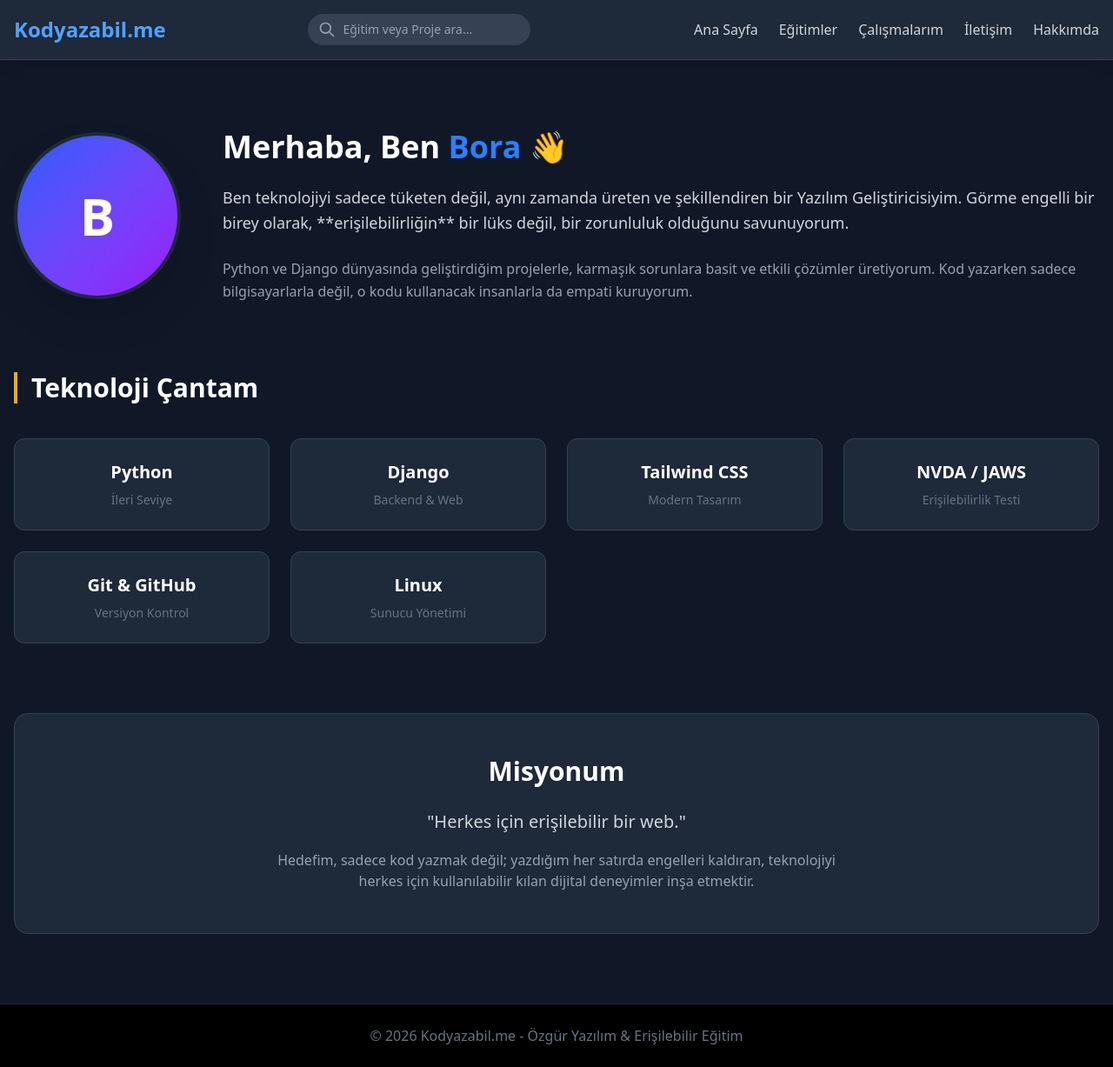
After one commit to borfirbora/kodyazabil.me, a Django app: page /hakkimda/ in a window 1280 px wide. The commit adds this page. Shown: the whole page at 87% size. Run offline with Django 5.2, Linux system fonts and the light colour scheme; some libraries are stand-ins or nearby versions.

Commit message:
Gereken güncellemeler yapıldı

```diff
--- a/core/templates/core/base.html
+++ b/core/templates/core/base.html
@@ -22,12 +22,27 @@
                 Kodyazabil.me
             </a>
 
+<form action="{% url 'arama' %}" method="get" class="hidden md:flex items-center mr-6">
+    <div class="relative">
+        <span class="absolute inset-y-0 left-0 pl-3 flex items-center pointer-events-none text-gray-400">
+            <svg class="h-5 w-5" fill="none" viewBox="0 0 24 24" stroke="currentColor">
+                <path stroke-linecap="round" stroke-linejoin="round" stroke-width="2" d="M21 21l-6-6m2-5a7 7 0 11-14 0 7 7 0 0114 0z"/>
+            </svg>
+        </span>
+
+        <input type="text" name="q" placeholder="Eğitim veya Proje ara..."
+               class="bg-gray-700 text-white border-none rounded-full py-2 pl-10 pr-4 focus:ring-2 focus:ring-blue-500 w-64 text-sm transition placeholder-gray-400"
+               aria-label="Site içi arama">
+    </div>
+</form>
+
             <nav aria-label="Ana Menü">
                 <ul class="flex space-x-6">
                     <li><a href="/" class="hover:text-blue-400 text-gray-300 transition">Ana Sayfa</a></li>
                     <li><a href="{% url 'egitimler:liste' %}" class="hover:text-blue-400 text-gray-300 transition">Eğitimler</a></li>
                     <li><a href="{% url 'calismalar:liste' %}" class="hover:text-blue-400 text-gray-300 transition">Çalışmalarım</a></li>
                     <li><a href="{% url 'iletisim:sayfa' %}" class="hover:text-blue-400 text-gray-300 transition">İletişim</a></li>
+                    <li><a href="{% url 'hakkimda' %}" class="hover:text-blue-400 text-gray-300 transition">Hakkımda</a></li>
                 </ul>
             </nav>
         </div>
--- /dev/null
+++ b/core/templates/core/hakkimda.html
@@ -0,0 +1,77 @@
+{% extends 'core/base.html' %}
+
+{% block title %}Hakkımda{% endblock %}
+
+{% block content %}
+    <div class="py-12">
+
+        <div class="flex flex-col md:flex-row items-center gap-12 mb-20">
+            <div class="w-48 h-48 bg-gradient-to-br from-blue-600 to-purple-600 rounded-full flex items-center justify-center shadow-2xl shrink-0 border-4 border-gray-800">
+                <span class="text-6xl font-bold text-white">B</span>
+            </div>
+
+            <div class="text-center md:text-left">
+                <h1 class="text-4xl font-bold text-white mb-6">
+                    Merhaba, Ben <span class="text-blue-500">Bora</span> 👋
+                </h1>
+                <p class="text-gray-300 text-lg leading-relaxed mb-6">
+                    Ben teknolojiyi sadece tüketen değil, aynı zamanda üreten ve şekillendiren bir Yazılım Geliştiricisiyim.
+                    Görme engelli bir birey olarak, **erişilebilirliğin** bir lüks değil, bir zorunluluk olduğunu savunuyorum.
+                </p>
+                <p class="text-gray-400 leading-relaxed">
+                    Python ve Django dünyasında geliştirdiğim projelerle, karmaşık sorunlara basit ve etkili çözümler üretiyorum.
+                    Kod yazarken sadece bilgisayarlarla değil, o kodu kullanacak insanlarla da empati kuruyorum.
+                </p>
+            </div>
+        </div>
+
+        <div class="mb-20">
+            <h2 class="text-3xl font-bold text-white mb-10 border-l-4 border-yellow-500 pl-4">
+                Teknoloji Çantam
+            </h2>
+
+            <div class="grid grid-cols-2 md:grid-cols-4 gap-6">
+                <div class="bg-gray-800 p-6 rounded-xl border border-gray-700 hover:border-blue-500 transition hover:-translate-y-1 text-center group">
+                    <h3 class="text-xl font-bold text-white group-hover:text-blue-400">Python</h3>
+                    <p class="text-sm text-gray-500 mt-2">İleri Seviye</p>
+                </div>
+
+                <div class="bg-gray-800 p-6 rounded-xl border border-gray-700 hover:border-green-500 transition hover:-translate-y-1 text-center group">
+                    <h3 class="text-xl font-bold text-white group-hover:text-green-400">Django</h3>
+                    <p class="text-sm text-gray-500 mt-2">Backend & Web</p>
+                </div>
+
+                <div class="bg-gray-800 p-6 rounded-xl border border-gray-700 hover:border-cyan-500 transition hover:-translate-y-1 text-center group">
+                    <h3 class="text-xl font-bold text-white group-hover:text-cyan-400">Tailwind CSS</h3>
+                    <p class="text-sm text-gray-500 mt-2">Modern Tasarım</p>
+                </div>
+
+                <div class="bg-gray-800 p-6 rounded-xl border border-gray-700 hover:border-orange-500 transition hover:-translate-y-1 text-center group">
+                    <h3 class="text-xl font-bold text-white group-hover:text-orange-400">NVDA / JAWS</h3>
+                    <p class="text-sm text-gray-500 mt-2">Erişilebilirlik Testi</p>
+                </div>
+
+                <div class="bg-gray-800 p-6 rounded-xl border border-gray-700 hover:border-purple-500 transition hover:-translate-y-1 text-center group">
+                    <h3 class="text-xl font-bold text-white group-hover:text-purple-400">Git & GitHub</h3>
+                    <p class="text-sm text-gray-500 mt-2">Versiyon Kontrol</p>
+                </div>
+
+                <div class="bg-gray-800 p-6 rounded-xl border border-gray-700 hover:border-red-500 transition hover:-translate-y-1 text-center group">
+                    <h3 class="text-xl font-bold text-white group-hover:text-red-400">Linux</h3>
+                    <p class="text-sm text-gray-500 mt-2">Sunucu Yönetimi</p>
+                </div>
+            </div>
+        </div>
+
+        <div class="bg-gray-800 rounded-2xl p-8 md:p-12 text-center border border-gray-700">
+            <h2 class="text-3xl font-bold text-white mb-6">Misyonum</h2>
+            <p class="text-xl text-gray-300 max-w-3xl mx-auto leading-relaxed">
+                "Herkes için erişilebilir bir web."
+            </p>
+            <p class="text-gray-400 mt-4 max-w-2xl mx-auto">
+                Hedefim, sadece kod yazmak değil; yazdığım her satırda engelleri kaldıran, teknolojiyi herkes için kullanılabilir kılan dijital deneyimler inşa etmektir.
+            </p>
+        </div>
+
+    </div>
+{% endblock %}
--- a/core/urls.py
+++ b/core/urls.py
@@ -4,4 +4,6 @@ from . import views
 urlpatterns = [
     # Tırnakların arası boş, yani 'ana sayfa'
     path('', views.anasayfa, name='anasayfa'),
+    path('ara/', views.arama, name='arama'),
+    path('hakkimda/', views.hakkimda, name='hakkimda'),
 ]
--- a/core/views.py
+++ b/core/views.py
@@ -1,4 +1,5 @@
 from django.shortcuts import render
+from django.db.models import Q
 from egitimler.models import Egitim
 from calismalar.models import Proje # Proje modelini de çağırdık
 
@@ -15,3 +16,34 @@ def anasayfa(request):
     }
 
     return render(request, 'core/anasayfa.html', context)
+
+def arama(request):
+    query = request.GET.get('q') # URL'den 'q' parametresini al (?q=python)
+    egitim_sonuclari = []
+    proje_sonuclari = []
+
+    if query:
+        # EĞİTİMLERDE ARA: Başlıkta VEYA Açıklamada geçenleri bul
+        # icontains: Büyük/küçük harf duyarsız arama
+        egitim_sonuclari = Egitim.objects.filter(
+            Q(baslik__icontains=query) | Q(aciklama__icontains=query),
+            aktif=True
+        )
+
+        # PROJELERDE ARA: Başlıkta, Açıklamada VEYA Teknolojilerde geçenleri bul
+        proje_sonuclari = Proje.objects.filter(
+            Q(baslik__icontains=query) |
+            Q(aciklama__icontains=query) |
+            Q(teknolojiler__icontains=query)
+        )
+
+    context = {
+        'query': query,
+        'egitim_sonuclari': egitim_sonuclari,
+        'proje_sonuclari': proje_sonuclari,
+    }
+
+    return render(request, 'core/arama_sonuclari.html', context)
+
+def hakkimda(request):
+    return render(request, 'core/hakkimda.html')
--- a/theme/static/css/dist/styles.css
+++ b/theme/static/css/dist/styles.css
@@ -8,18 +8,27 @@
     --font-serif: ui-serif, Georgia, Cambria, "Times New Roman", Times, serif;
     --font-mono: ui-monospace, SFMono-Regular, Menlo, Monaco, Consolas, "Liberation Mono",
       "Courier New", monospace;
+    --color-red-400: oklch(70.4% 0.191 22.216);
+    --color-red-500: oklch(63.7% 0.237 25.331);
+    --color-orange-400: oklch(75% 0.183 55.934);
+    --color-orange-500: oklch(70.5% 0.213 47.604);
     --color-yellow-500: oklch(79.5% 0.184 86.047);
+    --color-yellow-600: oklch(68.1% 0.162 75.834);
     --color-green-300: oklch(87.1% 0.15 154.449);
     --color-green-400: oklch(79.2% 0.209 151.711);
     --color-green-500: oklch(72.3% 0.219 149.579);
-    --color-blue-100: oklch(93.2% 0.032 255.585);
+    --color-green-900: oklch(39.3% 0.095 152.535);
+    --color-cyan-400: oklch(78.9% 0.154 211.53);
+    --color-cyan-500: oklch(71.5% 0.143 215.221);
     --color-blue-300: oklch(80.9% 0.105 251.813);
     --color-blue-400: oklch(70.7% 0.165 254.624);
     --color-blue-500: oklch(62.3% 0.214 259.815);
     --color-blue-600: oklch(54.6% 0.245 262.881);
     --color-blue-700: oklch(48.8% 0.243 264.376);
-    --color-blue-800: oklch(42.4% 0.199 265.638);
     --color-blue-900: oklch(37.9% 0.146 265.522);
+    --color-purple-400: oklch(71.4% 0.203 305.504);
+    --color-purple-500: oklch(62.7% 0.265 303.9);
+    --color-purple-600: oklch(55.8% 0.288 302.321);
     --color-gray-50: oklch(98.5% 0.002 247.839);
     --color-gray-200: oklch(92.8% 0.006 264.531);
     --color-gray-300: oklch(87.2% 0.01 258.338);
@@ -33,6 +42,7 @@
     --color-white: #fff;
     --spacing: 0.25rem;
     --container-2xl: 42rem;
+    --container-3xl: 48rem;
     --text-xs: 0.75rem;
     --text-xs--line-height: calc(1 / 0.75);
     --text-sm: 0.875rem;
@@ -49,6 +59,8 @@
     --text-4xl--line-height: calc(2.5 / 2.25);
     --text-5xl: 3rem;
     --text-5xl--line-height: 1;
+    --text-6xl: 3.75rem;
+    --text-6xl--line-height: 1;
     --font-weight-medium: 500;
     --font-weight-semibold: 600;
     --font-weight-bold: 700;
@@ -60,6 +72,7 @@
     --leading-relaxed: 1.625;
     --radius-lg: 0.5rem;
     --radius-xl: 0.75rem;
+    --radius-2xl: 1rem;
     --default-transition-duration: 150ms;
     --default-transition-timing-function: cubic-bezier(0.4, 0, 0.2, 1);
     --default-font-family: var(--font-sans);
@@ -217,6 +230,9 @@
   }
 }
 @layer utilities {
+  .pointer-events-none {
+    pointer-events: none;
+  }
   .sr-only {
     position: absolute;
     width: 1px;
@@ -228,11 +244,20 @@
     white-space: nowrap;
     border-width: 0;
   }
+  .absolute {
+    position: absolute;
+  }
   .relative {
     position: relative;
   }
   .static {
     position: static;
+  }
+  .inset-y-0 {
+    inset-block: calc(var(--spacing) * 0);
+  }
+  .left-0 {
+    left: calc(var(--spacing) * 0);
   }
   .col-span-2 {
     grid-column: span 2 / span 2;
@@ -271,14 +296,26 @@
   .mx-auto {
     margin-inline: auto;
   }
-  .mt-8 {
-    margin-top: calc(var(--spacing) * 8);
+  .mt-2 {
+    margin-top: calc(var(--spacing) * 2);
+  }
+  .mt-4 {
+    margin-top: calc(var(--spacing) * 4);
   }
   .mt-12 {
     margin-top: calc(var(--spacing) * 12);
   }
   .mt-auto {
     margin-top: auto;
+  }
+  .mr-3 {
+    margin-right: calc(var(--spacing) * 3);
+  }
+  .mr-6 {
+    margin-right: calc(var(--spacing) * 6);
+  }
+  .mb-1 {
+    margin-bottom: calc(var(--spacing) * 1);
   }
   .mb-2 {
     margin-bottom: calc(var(--spacing) * 2);
@@ -297,6 +334,12 @@
   }
   .mb-10 {
     margin-bottom: calc(var(--spacing) * 10);
+  }
+  .mb-12 {
+    margin-bottom: calc(var(--spacing) * 12);
+  }
+  .mb-20 {
+    margin-bottom: calc(var(--spacing) * 20);
   }
   .line-clamp-2 {
     overflow: hidden;
@@ -319,11 +362,23 @@
   .grid {
     display: grid;
   }
+  .hidden {
+    display: none;
+  }
   .inline-block {
     display: inline-block;
   }
   .inline-flex {
     display: inline-flex;
+  }
+  .h-5 {
+    height: calc(var(--spacing) * 5);
+  }
+  .h-20 {
+    height: calc(var(--spacing) * 20);
+  }
+  .h-32 {
+    height: calc(var(--spacing) * 32);
   }
   .h-48 {
     height: calc(var(--spacing) * 48);
@@ -340,20 +395,41 @@
   .min-h-screen {
     min-height: 100vh;
   }
+  .w-5 {
+    width: calc(var(--spacing) * 5);
+  }
+  .w-20 {
+    width: calc(var(--spacing) * 20);
+  }
+  .w-48 {
+    width: calc(var(--spacing) * 48);
+  }
+  .w-64 {
+    width: calc(var(--spacing) * 64);
+  }
   .w-full {
     width: 100%;
   }
   .max-w-2xl {
     max-width: var(--container-2xl);
   }
+  .max-w-3xl {
+    max-width: var(--container-3xl);
+  }
   .max-w-none {
     max-width: none;
+  }
+  .shrink-0 {
+    flex-shrink: 0;
   }
   .flex-grow {
     flex-grow: 1;
   }
   .grid-cols-1 {
     grid-template-columns: repeat(1, minmax(0, 1fr));
+  }
+  .grid-cols-2 {
+    grid-template-columns: repeat(2, minmax(0, 1fr));
   }
   .flex-col {
     flex-direction: column;
@@ -370,8 +446,27 @@
   .justify-center {
     justify-content: center;
   }
+  .gap-4 {
+    gap: calc(var(--spacing) * 4);
+  }
+  .gap-6 {
+    gap: calc(var(--spacing) * 6);
+  }
   .gap-8 {
     gap: calc(var(--spacing) * 8);
+  }
+  .gap-12 {
+    gap: calc(var(--spacing) * 12);
+  }
+  :where(.space-y-6 > :not(:last-child)) {
+    --tw-space-y-reverse: 0;
+    margin-block-start: calc(calc(var(--spacing) * 6) * var(--tw-space-y-reverse));
+    margin-block-end: calc(calc(var(--spacing) * 6) * calc(1 - var(--tw-space-y-reverse)));
+  }
+  :where(.space-y-8 > :not(:last-child)) {
+    --tw-space-y-reverse: 0;
+    margin-block-start: calc(calc(var(--spacing) * 8) * var(--tw-space-y-reverse));
+    margin-block-end: calc(calc(var(--spacing) * 8) * calc(1 - var(--tw-space-y-reverse)));
   }
   :where(.space-x-4 > :not(:last-child)) {
     --tw-space-x-reverse: 0;
@@ -389,6 +484,12 @@
   .rounded {
     border-radius: 0.25rem;
   }
+  .rounded-2xl {
+    border-radius: var(--radius-2xl);
+  }
+  .rounded-full {
+    border-radius: calc(infinity * 1px);
+  }
   .rounded-lg {
     border-radius: var(--radius-lg);
   }
@@ -398,6 +499,10 @@
   .border {
     border-style: var(--tw-border-style);
     border-width: 1px;
+  }
+  .border-4 {
+    border-style: var(--tw-border-style);
+    border-width: 4px;
   }
   .border-t {
     border-top-style: var(--tw-border-style);
@@ -411,11 +516,18 @@
     border-left-style: var(--tw-border-style);
     border-left-width: 4px;
   }
+  .border-none {
+    --tw-border-style: none;
+    border-style: none;
+  }
   .border-blue-500 {
     border-color: var(--color-blue-500);
   }
   .border-gray-500 {
     border-color: var(--color-gray-500);
+  }
+  .border-gray-600 {
+    border-color: var(--color-gray-600);
   }
   .border-gray-700 {
     border-color: var(--color-gray-700);
@@ -425,6 +537,9 @@
   }
   .border-green-500 {
     border-color: var(--color-green-500);
+  }
+  .border-yellow-500 {
+    border-color: var(--color-yellow-500);
   }
   .bg-black {
     background-color: var(--color-black);
@@ -455,11 +575,37 @@
   .bg-gray-900 {
     background-color: var(--color-gray-900);
   }
-  .bg-white {
-    background-color: var(--color-white);
+  .bg-green-900\/50 {
+    background-color: color-mix(in srgb, oklch(39.3% 0.095 152.535) 50%, transparent);
+  }
+  @supports (color: color-mix(in lab, red, red)) {
+    .bg-green-900\/50 {
+      background-color: color-mix(in oklab, var(--color-green-900) 50%, transparent);
+    }
+  }
+  .bg-yellow-500 {
+    background-color: var(--color-yellow-500);
+  }
+  .bg-gradient-to-br {
+    --tw-gradient-position: to bottom right in oklab;
+    background-image: linear-gradient(var(--tw-gradient-stops));
+  }
+  .from-blue-600 {
+    --tw-gradient-from: var(--color-blue-600);
+    --tw-gradient-stops: var(--tw-gradient-via-stops, var(--tw-gradient-position), var(--tw-gradient-from) var(--tw-gradient-from-position), var(--tw-gradient-to) var(--tw-gradient-to-position));
+  }
+  .to-purple-600 {
+    --tw-gradient-to: var(--color-purple-600);
+    --tw-gradient-stops: var(--tw-gradient-via-stops, var(--tw-gradient-position), var(--tw-gradient-from) var(--tw-gradient-from-position), var(--tw-gradient-to) var(--tw-gradient-to-position));
   }
   .object-cover {
     object-fit: cover;
+  }
+  .p-2 {
+    padding: calc(var(--spacing) * 2);
+  }
+  .p-3 {
+    padding: calc(var(--spacing) * 3);
   }
   .p-4 {
     padding: calc(var(--spacing) * 4);
@@ -467,11 +613,11 @@
   .p-6 {
     padding: calc(var(--spacing) * 6);
   }
+  .p-8 {
+    padding: calc(var(--spacing) * 8);
+  }
   .px-4 {
     padding-inline: calc(var(--spacing) * 4);
-  }
-  .px-6 {
-    padding-inline: calc(var(--spacing) * 6);
   }
   .py-2 {
     padding-block: calc(var(--spacing) * 2);
@@ -497,17 +643,26 @@
   .py-16 {
     padding-block: calc(var(--spacing) * 16);
   }
-  .py-20 {
-    padding-block: calc(var(--spacing) * 20);
-  }
   .pt-8 {
     padding-top: calc(var(--spacing) * 8);
+  }
+  .pr-4 {
+    padding-right: calc(var(--spacing) * 4);
+  }
+  .pb-4 {
+    padding-bottom: calc(var(--spacing) * 4);
   }
   .pb-8 {
     padding-bottom: calc(var(--spacing) * 8);
   }
+  .pl-3 {
+    padding-left: calc(var(--spacing) * 3);
+  }
   .pl-4 {
     padding-left: calc(var(--spacing) * 4);
+  }
+  .pl-10 {
+    padding-left: calc(var(--spacing) * 10);
   }
   .text-center {
     text-align: center;
@@ -536,6 +691,10 @@
   .text-5xl {
     font-size: var(--text-5xl);
     line-height: var(--tw-leading, var(--text-5xl--line-height));
+  }
+  .text-6xl {
+    font-size: var(--text-6xl);
+    line-height: var(--tw-leading, var(--text-6xl--line-height));
   }
   .text-lg {
     font-size: var(--text-lg);
@@ -622,23 +772,20 @@
   .text-gray-500 {
     color: var(--color-gray-500);
   }
-  .text-gray-600 {
-    color: var(--color-gray-600);
-  }
-  .text-gray-800 {
-    color: var(--color-gray-800);
-  }
-  .text-gray-900 {
-    color: var(--color-gray-900);
-  }
   .text-green-400 {
     color: var(--color-green-400);
   }
   .text-white {
     color: var(--color-white);
   }
+  .text-yellow-500 {
+    color: var(--color-yellow-500);
+  }
   .uppercase {
     text-transform: uppercase;
+  }
+  .placeholder-gray-400::placeholder {
+    color: var(--color-gray-400);
   }
   .shadow-2xl {
     --tw-shadow: 0 25px 50px -12px var(--tw-shadow-color, rgb(0 0 0 / 0.25));
@@ -646,10 +793,6 @@
   }
   .shadow-lg {
     --tw-shadow: 0 10px 15px -3px var(--tw-shadow-color, rgb(0 0 0 / 0.1)), 0 4px 6px -4px var(--tw-shadow-color, rgb(0 0 0 / 0.1));
-    box-shadow: var(--tw-inset-shadow), var(--tw-inset-ring-shadow), var(--tw-ring-offset-shadow), var(--tw-ring-shadow), var(--tw-shadow);
-  }
-  .shadow-sm {
-    --tw-shadow: 0 1px 3px 0 var(--tw-shadow-color, rgb(0 0 0 / 0.1)), 0 1px 2px -1px var(--tw-shadow-color, rgb(0 0 0 / 0.1));
     box-shadow: var(--tw-inset-shadow), var(--tw-inset-ring-shadow), var(--tw-ring-offset-shadow), var(--tw-ring-shadow), var(--tw-shadow);
   }
   .transition {
@@ -764,8 +963,26 @@
   .focus\:text-black:focus {
     color: var(--color-black);
   }
-  .focus\:text-white:focus {
-    color: var(--color-white);
+  .focus\:ring-2:focus {
+    --tw-ring-shadow: var(--tw-ring-inset,) 0 0 0 calc(2px + var(--tw-ring-offset-width)) var(--tw-ring-color, currentcolor);
+    box-shadow: var(--tw-inset-shadow), var(--tw-inset-ring-shadow), var(--tw-ring-offset-shadow), var(--tw-ring-shadow), var(--tw-shadow);
+  }
+  .focus\:ring-blue-500:focus {
+    --tw-ring-color: var(--color-blue-500);
+  }
+  .focus\:outline-none:focus {
+    --tw-outline-style: none;
+    outline-style: none;
+  }
+  @media (width >= 48rem) {
+    .md\:block {
+      display: block;
+    }
+  }
+  @media (width >= 48rem) {
+    .md\:flex {
+      display: flex;
+    }
   }
   @media (width >= 48rem) {
     .md\:h-auto {
@@ -793,8 +1010,23 @@
     }
   }
   @media (width >= 48rem) {
+    .md\:grid-cols-4 {
+      grid-template-columns: repeat(4, minmax(0, 1fr));
+    }
+  }
+  @media (width >= 48rem) {
     .md\:flex-row {
       flex-direction: row;
+    }
+  }
+  @media (width >= 48rem) {
+    .md\:p-12 {
+      padding: calc(var(--spacing) * 12);
+    }
+  }
+  @media (width >= 48rem) {
+    .md\:text-left {
+      text-align: left;
     }
   }
   @media (width >= 48rem) {
@@ -803,6 +1035,11 @@
       line-height: var(--tw-leading, var(--text-5xl--line-height));
     }
   }
+}
+@property --tw-space-y-reverse {
+  syntax: "*";
+  inherits: false;
+  initial-value: 0;
 }
 @property --tw-space-x-reverse {
   syntax: "*";
@@ -813,6 +1050,48 @@
   syntax: "*";
   inherits: false;
   initial-value: solid;
+}
+@property --tw-gradient-position {
+  syntax: "*";
+  inherits: false;
+}
+@property --tw-gradient-from {
+  syntax: "<color>";
+  inherits: false;
+  initial-value: #0000;
+}
+@property --tw-gradient-via {
+  syntax: "<color>";
+  inherits: false;
+  initial-value: #0000;
+}
+@property --tw-gradient-to {
+  syntax: "<color>";
+  inherits: false;
+  initial-value: #0000;
+}
+@property --tw-gradient-stops {
+  syntax: "*";
+  inherits: false;
+}
+@property --tw-gradient-via-stops {
+  syntax: "*";
+  inherits: false;
+}
+@property --tw-gradient-from-position {
+  syntax: "<length-percentage>";
+  inherits: false;
+  initial-value: 0%;
+}
+@property --tw-gradient-via-position {
+  syntax: "<length-percentage>";
+  inherits: false;
+  initial-value: 50%;
+}
+@property --tw-gradient-to-position {
+  syntax: "<length-percentage>";
+  inherits: false;
+  initial-value: 100%;
 }
 @property --tw-leading {
   syntax: "*";
@@ -895,11 +1174,36 @@
   syntax: "*";
   inherits: false;
 }
+@property --tw-translate-x {
+  syntax: "*";
+  inherits: false;
+  initial-value: 0;
+}
+@property --tw-translate-y {
+  syntax: "*";
+  inherits: false;
+  initial-value: 0;
+}
+@property --tw-translate-z {
+  syntax: "*";
+  inherits: false;
+  initial-value: 0;
+}
 @layer properties {
   @supports ((-webkit-hyphens: none) and (not (margin-trim: inline))) or ((-moz-orient: inline) and (not (color:rgb(from red r g b)))) {
     *, ::before, ::after, ::backdrop {
+      --tw-space-y-reverse: 0;
       --tw-space-x-reverse: 0;
       --tw-border-style: solid;
+      --tw-gradient-position: initial;
+      --tw-gradient-from: #0000;
+      --tw-gradient-via: #0000;
+      --tw-gradient-to: #0000;
+      --tw-gradient-stops: initial;
+      --tw-gradient-via-stops: initial;
+      --tw-gradient-from-position: 0%;
+      --tw-gradient-via-position: 50%;
+      --tw-gradient-to-position: 100%;
       --tw-leading: initial;
       --tw-font-weight: initial;
       --tw-tracking: initial;
@@ -918,6 +1222,9 @@
       --tw-ring-offset-color: #fff;
       --tw-ring-offset-shadow: 0 0 #0000;
       --tw-duration: initial;
+      --tw-translate-x: 0;
+      --tw-translate-y: 0;
+      --tw-translate-z: 0;
     }
   }
 }
```
Also changed, not shown: other parts of theme/static/css/dist/styles.css (+86 -34 lines), core/templates/core/arama_sonuclari.html (added, +61 -0 lines).
